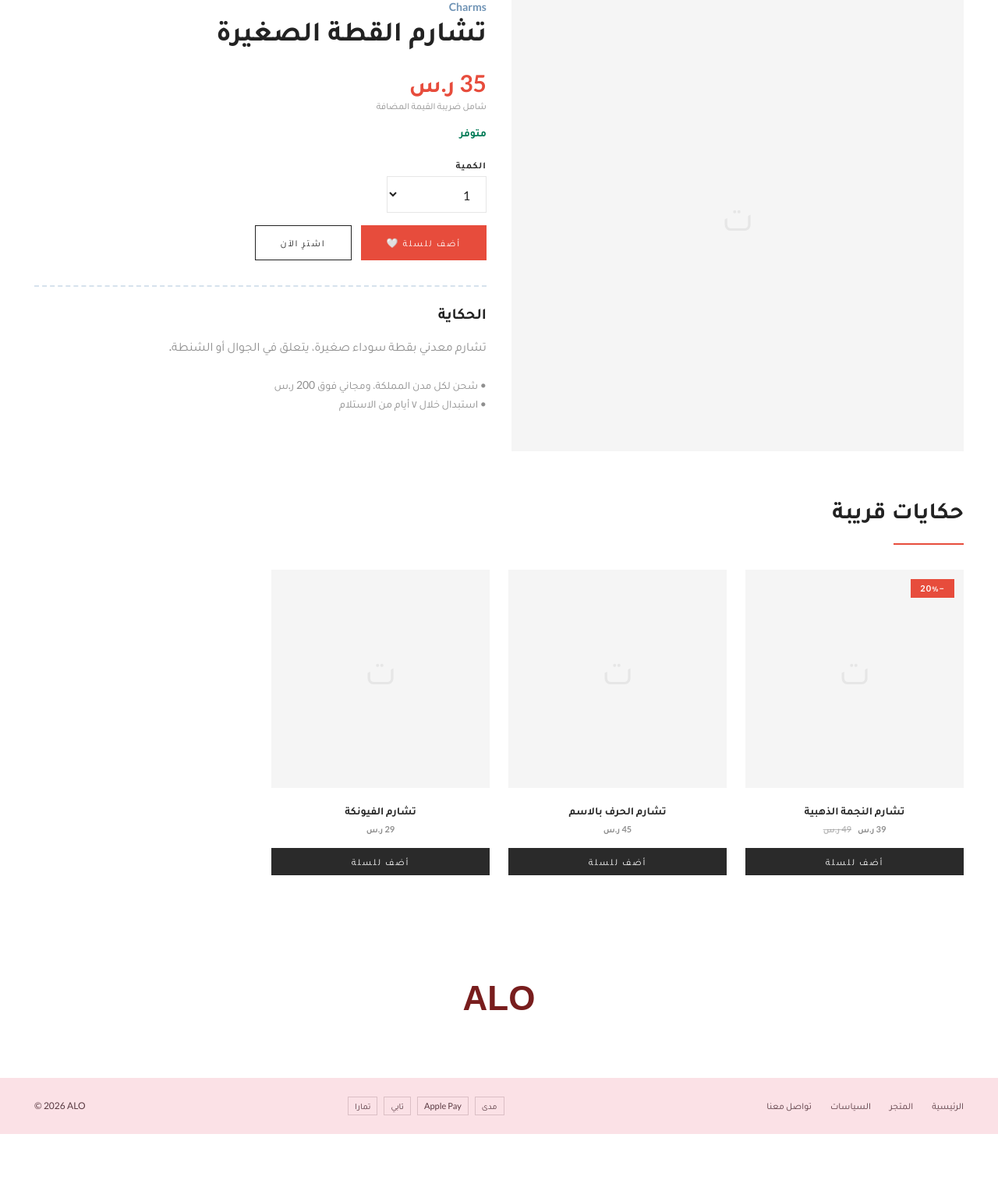
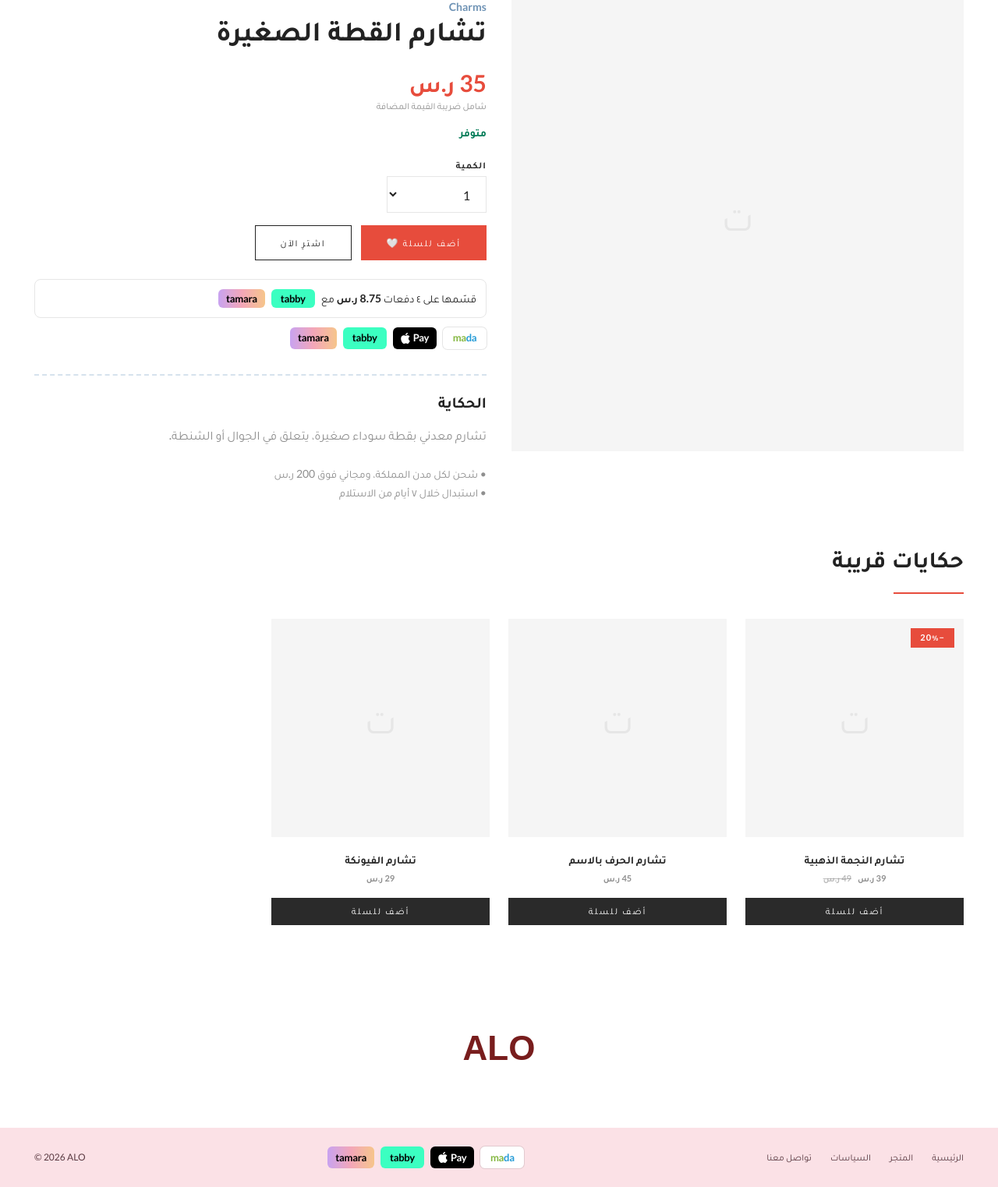
Before and after one commit to pvtsvbr24v-a11y/Alo, a Laravel app: a page that uses resources/views/product.blade.php in a window 1280 px wide. Shown: the part 198-1721 px from the top of the page at 78% size. Before the commit the page ends 1653 px from the top, so only its background shows below. Run offline with Laravel 12, Linux system fonts and the light colour scheme; data comes from the database, SQL or seed files in the repository; style sheets or scripts are compiled from the project's sources; some libraries are stand-ins or nearby versions; some web fonts are replaced.

Commit message:
Show mada, Apple Pay, Tabby and Tamara badges
Footer, checkout options and product page (with a 4-instalment line).
Brand-coloured text badges until the official logos are dropped into
public/images/payments.

Co-Authored-By: Claude Opus 5.5 <noreply@anthropic.com>
Claude-Session: https://claude.ai/code/session_01S4gyGZeEjNe6drm6AFfN8H

```diff
--- a/resources/views/checkout.blade.php
+++ b/resources/views/checkout.blade.php
@@ -56,6 +56,7 @@
                 @forelse ($paymentMethods as $method)
                     <label class="flex cursor-pointer items-center gap-4 border border-sand p-4 transition has-[:checked]:border-brand has-[:checked]:bg-cream">
                         <input type="radio" name="payment_method" value="{{ $method->value }}" class="accent-brand" @checked($selectedMethod === $method->value)>
+                        <x-payment-badge :method="$method" />
                         <span>
                             <span class="block font-bold">{{ $method->label() }}</span>
                             <span class="block text-xs text-muted">{{ $method->hint() }}</span>
--- a/resources/views/components/layouts/store.blade.php
+++ b/resources/views/components/layouts/store.blade.php
@@ -137,7 +137,7 @@
                 </nav>
                 <div class="flex flex-wrap items-center gap-2">
                     @foreach (array_filter(\App\Enums\PaymentMethod::cases(), fn ($method) => $method->isOnline()) as $method)
-                        <span class="border border-[#5a3a42]/20 px-2 py-1 text-[11px]">{{ $method->label() }}</span>
+                        <x-payment-badge :method="$method" size="h-7" />
                     @endforeach
                 </div>
                 <p dir="ltr">© {{ date('Y') }} ALO</p>
--- /dev/null
+++ b/resources/views/components/payment-badge.blade.php
@@ -0,0 +1,20 @@
+@props(['method', 'size' => 'h-8'])
+{{--
+| شعار طريقة الدفع. إذا حطّيت الشعار الرسمي في public/images/payments/{value}.svg (أو .png)
+| يظهر هو، وإلا يظهر شعار نصي بألوان الشركة.
+--}}
+@php
+    $file = collect(['svg', 'png'])->map(fn ($ext) => "images/payments/{$method->value}.{$ext}")->first(fn ($path) => file_exists(public_path($path)));
+    $styles = [
+        'mada' => ['bg-white ring-1 ring-black/10', '<span style="color:#84b740">ma</span><span style="color:#259bd6">da</span>'],
+        'apple_pay' => ['bg-black text-white', '<svg viewBox="0 0 17 20" class="me-1 h-3.5 w-3 fill-current" aria-hidden="true"><path d="M14.1 10.6c0-2.6 2.1-3.8 2.2-3.9-1.2-1.8-3.1-2-3.7-2-1.6-.2-3.1.9-3.9.9-.8 0-2-.9-3.4-.9-1.7 0-3.3 1-4.2 2.6-1.8 3.1-.5 7.7 1.3 10.2.9 1.2 1.9 2.6 3.2 2.6 1.3-.1 1.8-.8 3.3-.8 1.6 0 2 .8 3.4.8 1.4 0 2.3-1.3 3.1-2.5 1-1.4 1.4-2.8 1.4-2.9 0 0-2.7-1-2.7-4.1zM11.6 3c.7-.9 1.2-2 1-3.2-1 0-2.3.7-3 1.6-.7.8-1.2 2-1.1 3.1 1.2.1 2.3-.6 3.1-1.5z"/></svg>Pay'],
+        'tabby' => ['bg-[#3bffc1] text-black', 'tabby'],
+        'tamara' => ['bg-gradient-to-l from-[#f6c58a] via-[#f3a6b8] to-[#c8a2f0] text-black', 'tamara'],
+    ];
+    [$classes, $label] = $styles[$method->value] ?? ['bg-white ring-1 ring-black/10', e($method->label())];
+@endphp
+@if ($file)
+    <img src="{{ asset($file) }}" alt="{{ $method->label() }}" {{ $attributes->merge(['class' => "$size w-auto"]) }}>
+@else
+    <span {{ $attributes->merge(['class' => "$size inline-flex min-w-14 items-center justify-center rounded-md px-2.5 text-[13px] font-bold tracking-tight $classes"]) }} role="img" aria-label="{{ $method->label() }}" dir="ltr">{!! $label !!}</span>
+@endif
--- a/resources/views/product.blade.php
+++ b/resources/views/product.blade.php
@@ -48,6 +48,18 @@
                 <p class="mt-6 rounded-full bg-rose-soft px-5 py-3 font-bold text-brand-dark">نفدت الكمية، ترجع قريباً إن شاء الله</p>
             @endif
 
+            @php($installment = rtrim(rtrim(number_format((float) $product->price / 4, 2), '0'), '.'))
+            <div class="mt-6 flex flex-wrap items-center gap-2 rounded-lg border border-sand p-3 text-sm">
+                <span>قسّمها على ٤ دفعات <span class="font-bold">{{ $installment }} {{ config('store.currency') }}</span> مع</span>
+                <x-payment-badge :method="\App\Enums\PaymentMethod::Tabby" size="h-6" />
+                <x-payment-badge :method="\App\Enums\PaymentMethod::Tamara" size="h-6" />
+            </div>
+            <div class="mt-3 flex flex-wrap gap-2">
+                @foreach (array_filter(\App\Enums\PaymentMethod::cases(), fn ($method) => $method->isOnline()) as $method)
+                    <x-payment-badge :method="$method" size="h-7" />
+                @endforeach
+            </div>
+
             @if ($product->description)
                 <div class="mt-8 border-t-2 border-dashed border-sky/40 pt-6">
                     <h2 class="mb-2 text-xl">الحكاية</h2>
```
Also changed, not shown: public/images/payments/README.txt (added).
